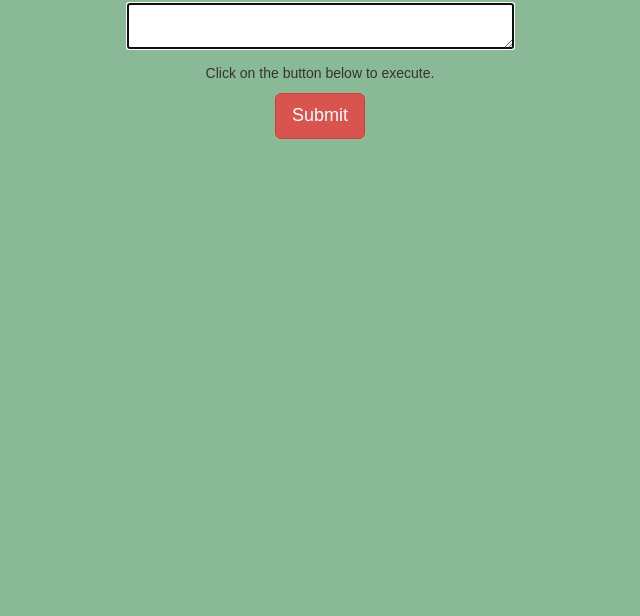
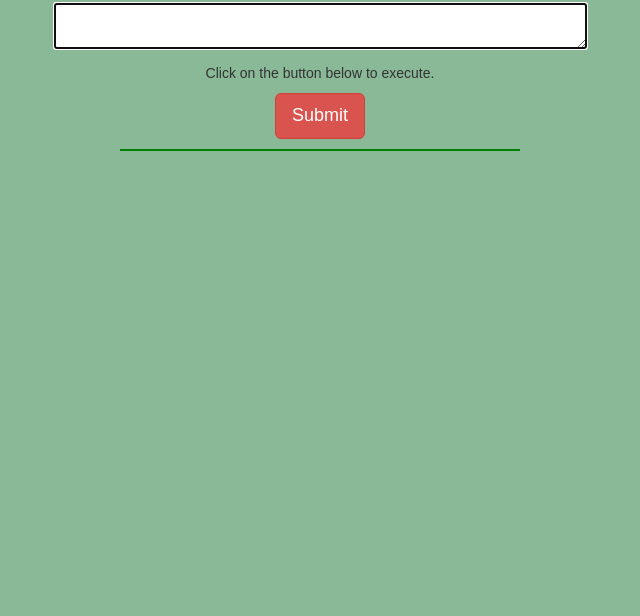
Before and after one commit to briandooley/fh_mysql, a plain HTML site: page client/default/index.html in a window 1280 px wide. Shown: the part 184-800 px from the top of the page, without its empty margins (320-960 px from the left). Drawn offline with nearby package versions, Linux system fonts and the light colour scheme; files whose address does not match are found by name.

Commit message:
update file /client/default/index.html

```diff
--- a/client/default/index.html
+++ b/client/default/index.html
@@ -23,7 +23,7 @@
 		<p></p>
 
 		<form>
-			<textarea rows="2" cols="45" autofocus maxlength="200" required wrap="soft" id="sqlquery"></textarea>
+			<textarea rows="2" cols="63" autofocus maxlength="200" required wrap="soft" id="sqlquery"></textarea>
 
 <!--			Query: <input type="text" name="sqlquery" size="300"> -->
 		</form>
@@ -36,8 +36,7 @@
 		<p></p>
 		<p></p>
 
-<!--		<div id="sqlResults" width="40px" style="background-color:#BDF7A3; border:1px solid green; width:400px" border="border:2px solid border-color:#BDF7A3;";>  -->
-  	<div id="sqlResults" style="background-color:#BDF7A3; border:2px solid border-color:#BDF7A3; width:300px";>
+		<div id="sqlResults" width="40px" style="background-color:#BDF7A3; border:1px solid green; width:400px" border="border:2px solid border-color:#BDF7A3;";>
 		</div>
 	</center>
 
```
